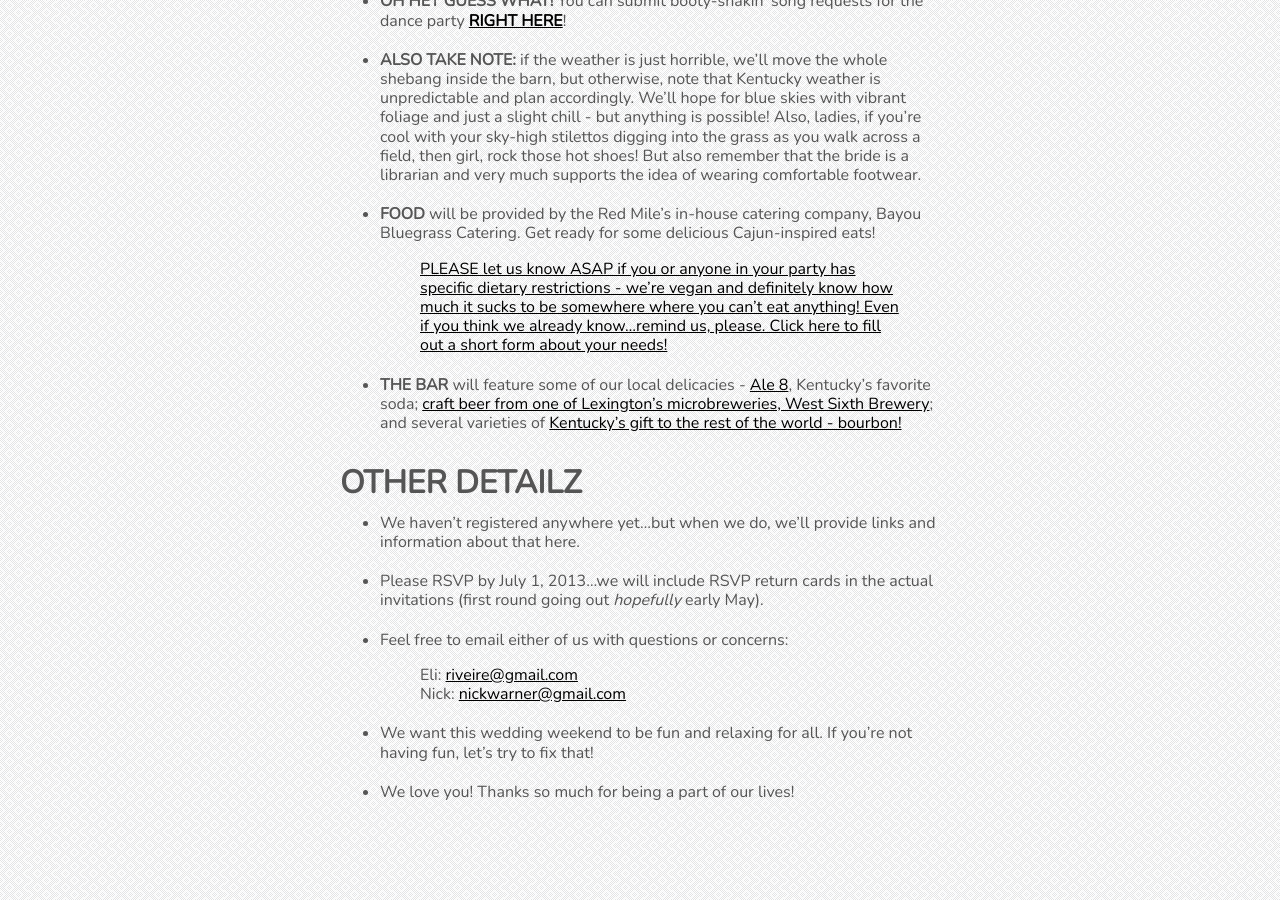
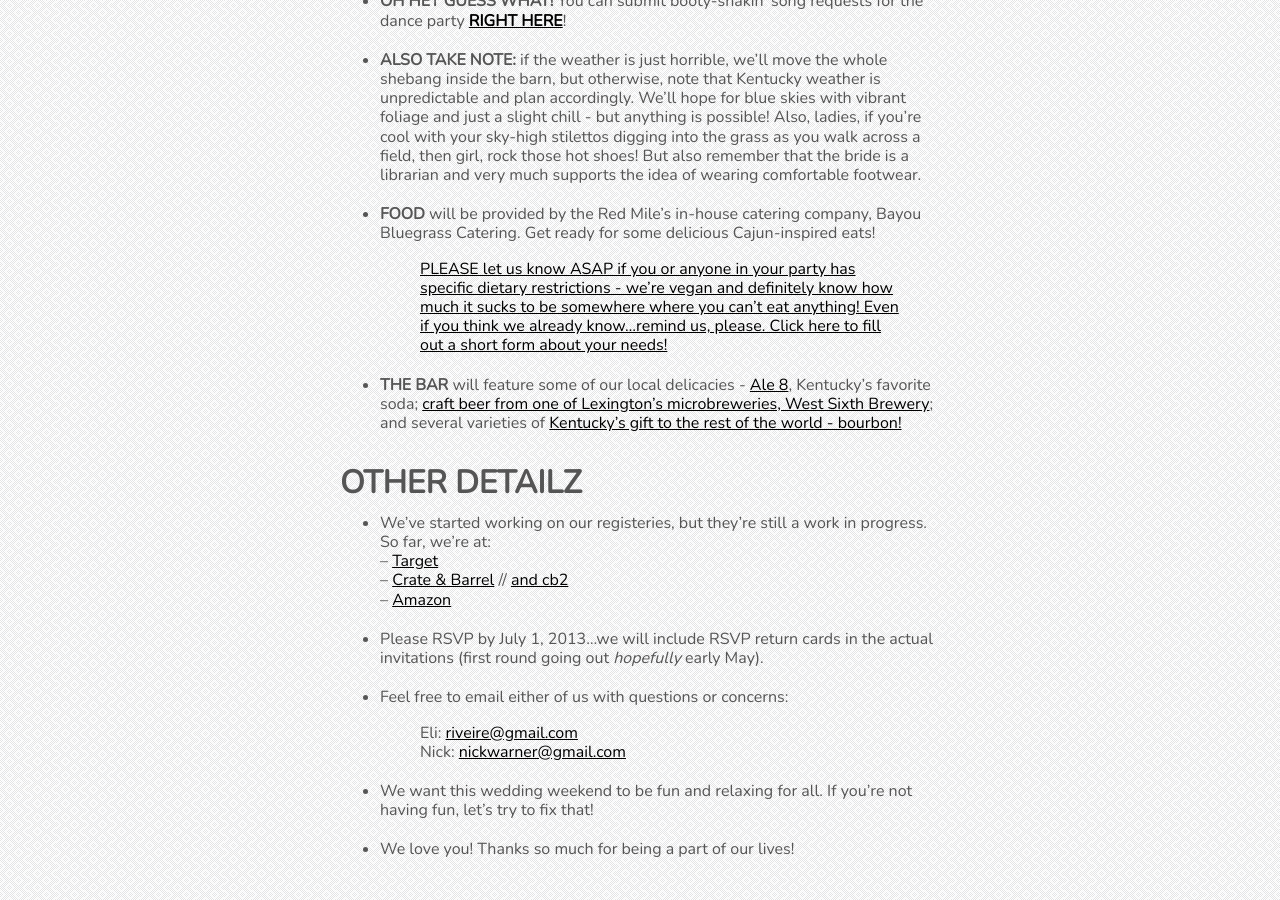
Before and after one commit to nikolaiwarner/eliandnick.com, a Jekyll site: the page built from party.md, in a window 1280 px wide and 900 px high, scrolled down 638 px. Built offline with Jekyll 4.4.1, drawn with Linux system fonts in a browser that asks for light colours; nearby versions of some CDN libraries.

Commit message:
Update party.md

```diff
--- a/party.md
+++ b/party.md
@@ -24,7 +24,10 @@
 
 # OTHER DETAILZ
 
-- We haven’t registered anywhere yet...but when we do, we’ll provide links and information about that here.
+- We've started working on our registeries, but they're still a work in progress. So far, we're at:
+-- [Target](http://www.target.com/wedd/registry/dWmXT5dpQxbsicThX951gg)
+-- [Crate & Barrel](http://www.crateandbarrel.com/Gift-Registry/Guest/View-Registry.aspx?grid=5005730) // [and cb2](http://www.cb2.com/Gift-Registry/Guest/View-Registry.aspx?grid=4940191)
+-- [Amazon](http://www.amazon.com/gp/registry/registry.html?ie=UTF8&id=3RQOD4ZZZDDCQ&type=wedding)
 - Please RSVP by July 1, 2013...we will include RSVP return cards in the actual invitations (first round going out *hopefully* early May).
 - Feel free to email either of us with questions or concerns:
 > Eli: [riveire@gmail.com](mailto:riveire@gmail.com)
```
